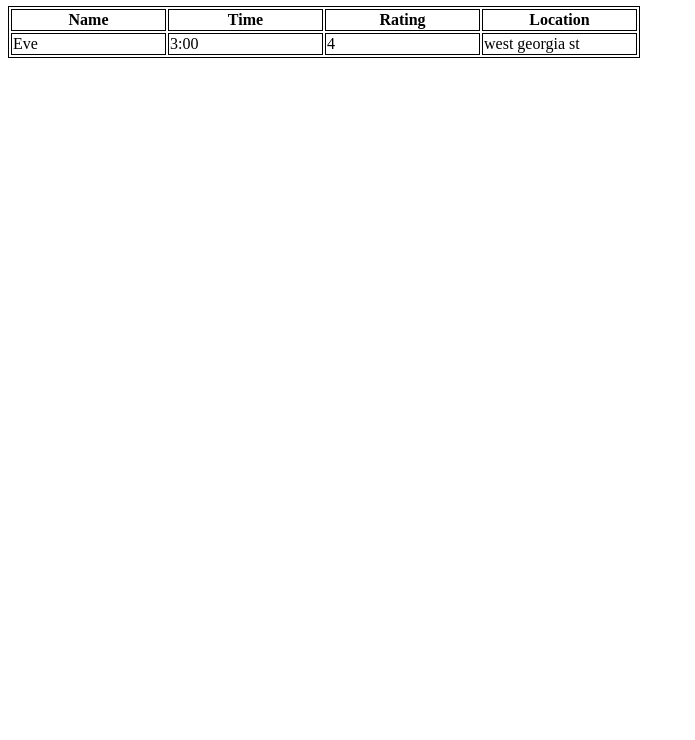
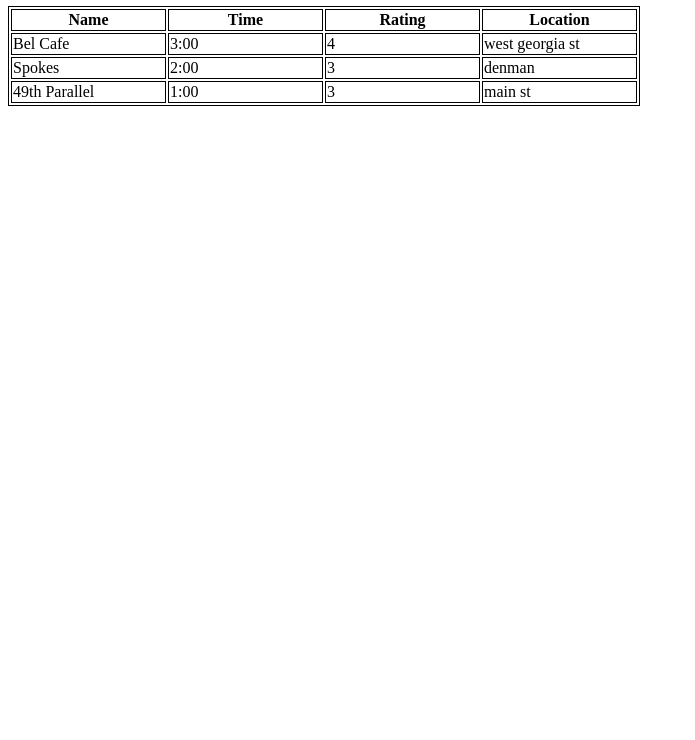
Before and after one commit to reggiegg/reggiegg.github.io, a plain HTML site: page playlist.html in a window 1280 px wide. Shown: the part 60-800 px from the top of the page, without its empty margins (0-695 px from the left). Drawn offline with Linux system fonts and the light colour scheme.

Commit message:
playlist

```diff
--- a/playlist.html
+++ b/playlist.html
@@ -18,10 +18,22 @@
     <th>Location</th>
 </tr>
   <tr>
-    <td>Eve</td>
+    <td>Bel Cafe</td>
     <td>3:00</td>
     <td>4</td>
     <td>west georgia st</td>
+  </tr>
+    <tr>
+    <td>Spokes</td>
+    <td>2:00</td>
+    <td>3</td>
+    <td>denman</td>
+  </tr>
+     <tr>
+    <td>49th Parallel</td>
+    <td>1:00</td>
+    <td>3</td>
+    <td>main st</td>
   </tr>
 </table>
 
```
